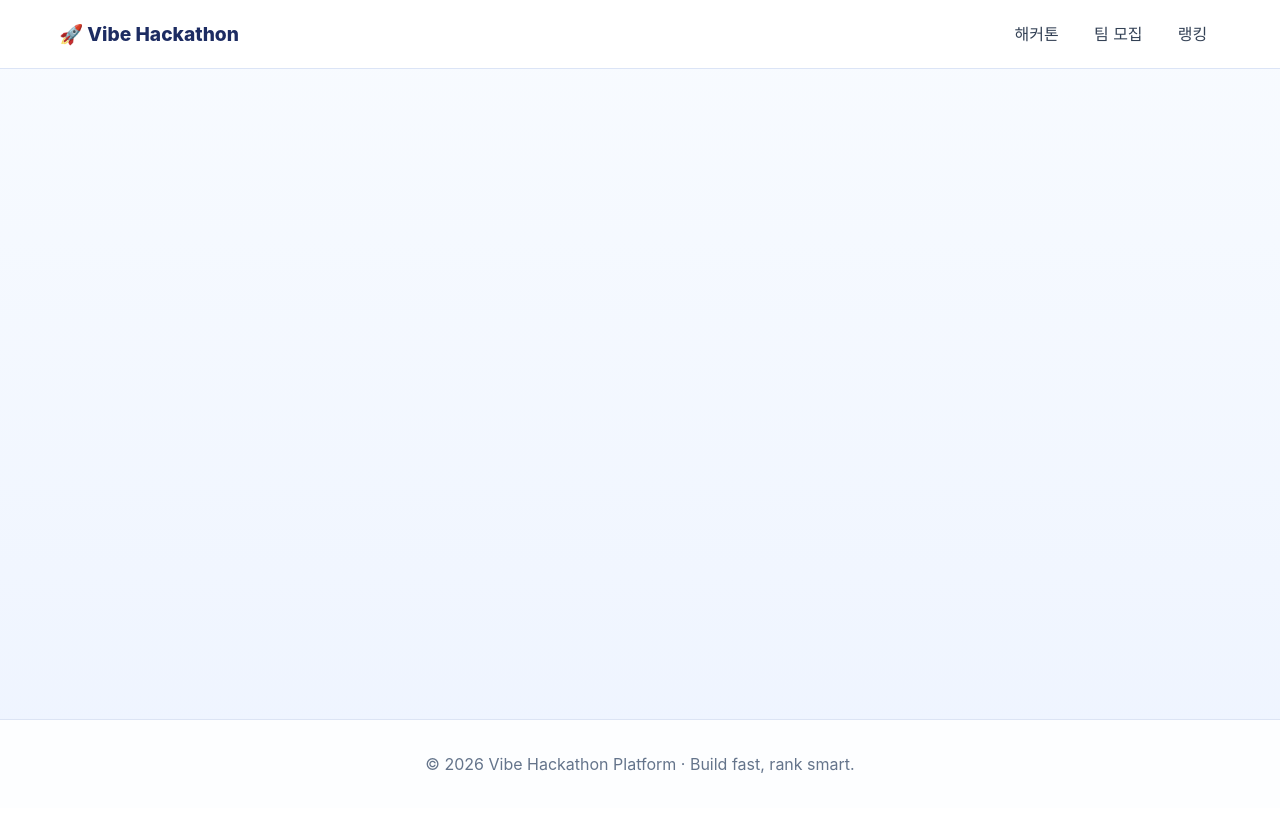
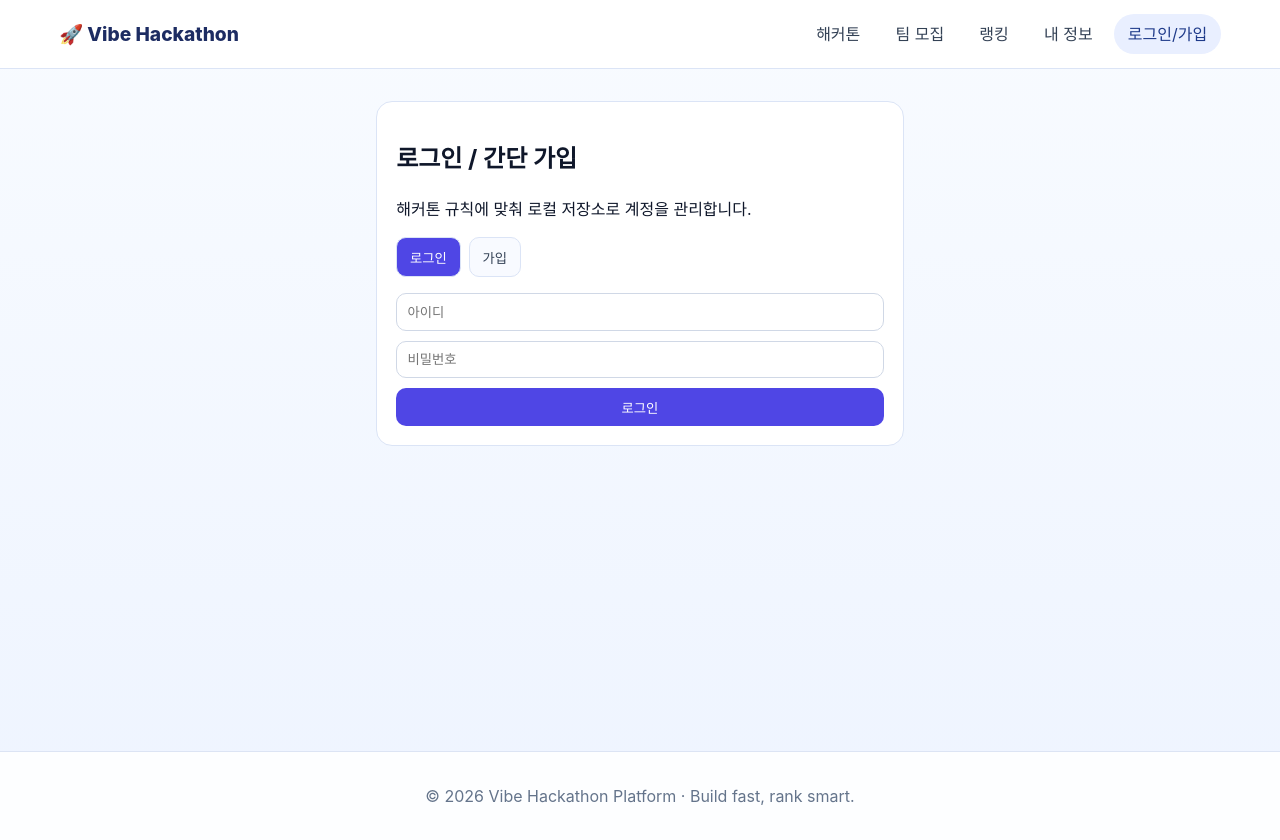
Before and after one commit to kangjung/hackathon-app, a Vue app: page /auth in a window 1280 px wide. Before the commit the page ends 808 px from the top, so only its background shows below. Built offline with nearby package versions, Linux system fonts and the light colour scheme.

Commit message:
feat: add localStorage-based auth and my profile pages

```diff
--- a/src/components/Header.vue
+++ b/src/components/Header.vue
@@ -6,10 +6,26 @@
         <router-link to="/hackathons">해커톤</router-link>
         <router-link to="/camp">팀 모집</router-link>
         <router-link to="/rankings">랭킹</router-link>
+        <router-link to="/me">내 정보</router-link>
+        <router-link v-if="!authStore.isLoggedIn" to="/auth">로그인/가입</router-link>
+        <button v-else class="logout" @click="onLogout">로그아웃</button>
       </div>
     </nav>
   </header>
 </template>
+
+<script setup>
+import { useRouter } from 'vue-router'
+import { useAuthStore } from '../stores/auth'
+
+const router = useRouter()
+const authStore = useAuthStore()
+
+const onLogout = () => {
+  authStore.logout()
+  router.push('/')
+}
+</script>
 
 <style scoped>
 .header {
@@ -22,8 +38,8 @@
 }
 .nav { max-width: 1200px; margin: 0 auto; display: flex; justify-content: space-between; align-items: center; padding: 0.9rem 1.2rem; }
 .logo { font-size: 1.2rem; font-weight: 800; text-decoration: none; color: #1d2c62; }
-.nav-links { display: flex; gap: 0.5rem; }
-.nav-links a { color: #334155; text-decoration: none; padding: 0.48rem 0.85rem; border-radius: 999px; transition: all 0.2s ease; }
-.nav-links a:hover, .nav-links a.router-link-active { color: #1e3a8a; background: #e9efff; }
+.nav-links { display: flex; gap: 0.5rem; align-items: center; }
+.nav-links a, .logout { color: #334155; text-decoration: none; padding: 0.48rem 0.85rem; border-radius: 999px; transition: all 0.2s ease; border: none; background: transparent; font-size: 1rem; cursor: pointer; }
+.nav-links a:hover, .nav-links a.router-link-active, .logout:hover { color: #1e3a8a; background: #e9efff; }
 @media (max-width: 768px) { .nav { flex-direction: column; gap: 0.8rem; } }
 </style>
--- a/src/main.js
+++ b/src/main.js
@@ -3,8 +3,15 @@ import { createPinia } from 'pinia'
 import App from './App.vue'
 import router from './router'
 import './style.css'
+import { useAuthStore } from './stores/auth'
 
 const app = createApp(App)
-app.use(createPinia())
+const pinia = createPinia()
+
+app.use(pinia)
+
+const authStore = useAuthStore(pinia)
+authStore.hydrate()
+
 app.use(router)
 app.mount('#app')
--- a/src/router/index.js
+++ b/src/router/index.js
@@ -4,6 +4,8 @@ import HackathonsList from '../views/HackathonsList.vue'
 import HackathonDetail from '../views/HackathonDetail.vue'
 import Leaderboard from '../views/Leaderboard.vue'
 import Teams from '../views/Teams.vue'
+import Auth from '../views/Auth.vue'
+import MyProfile from '../views/MyProfile.vue'
 
 const routes = [
   { path: '/', component: Home },
@@ -13,7 +15,9 @@ const routes = [
   { path: '/rankings', component: Leaderboard },
   { path: '/teams', component: Teams },
   { path: '/teams/:teamCode', component: Teams, props: true },
-  { path: '/camp', component: Teams }
+  { path: '/camp', component: Teams },
+  { path: '/auth', component: Auth },
+  { path: '/me', component: MyProfile }
 ]
 
 export default createRouter({
--- /dev/null
+++ b/src/stores/auth.js
@@ -0,0 +1,79 @@
+import { computed, ref } from 'vue'
+import { defineStore } from 'pinia'
+
+const USER_STORAGE_KEY = 'vibe-auth-users'
+const SESSION_STORAGE_KEY = 'vibe-auth-session'
+
+const readJson = (key, fallback) => {
+  const raw = localStorage.getItem(key)
+  if (!raw) return fallback
+
+  try {
+    return JSON.parse(raw)
+  } catch {
+    return fallback
+  }
+}
+
+export const useAuthStore = defineStore('auth', () => {
+  const users = ref([])
+  const currentUserId = ref('')
+
+  const hydrate = () => {
+    users.value = Array.isArray(readJson(USER_STORAGE_KEY, [])) ? readJson(USER_STORAGE_KEY, []) : []
+    currentUserId.value = readJson(SESSION_STORAGE_KEY, '') || ''
+  }
+
+  const persist = () => {
+    localStorage.setItem(USER_STORAGE_KEY, JSON.stringify(users.value))
+    localStorage.setItem(SESSION_STORAGE_KEY, JSON.stringify(currentUserId.value))
+  }
+
+  const signup = ({ id, password, nickname, mainPosition }) => {
+    const safeId = id.trim()
+    const exists = users.value.some((user) => user.id === safeId)
+    if (exists) {
+      throw new Error('이미 사용 중인 아이디입니다.')
+    }
+
+    users.value.push({
+      id: safeId,
+      password,
+      nickname: nickname.trim(),
+      mainPosition: mainPosition.trim(),
+      createdAt: new Date().toISOString()
+    })
+    currentUserId.value = safeId
+    persist()
+  }
+
+  const login = ({ id, password }) => {
+    const safeId = id.trim()
+    const user = users.value.find((entry) => entry.id === safeId)
+    if (!user || user.password !== password) {
+      throw new Error('아이디 또는 비밀번호가 올바르지 않습니다.')
+    }
+
+    currentUserId.value = user.id
+    persist()
+  }
+
+  const logout = () => {
+    currentUserId.value = ''
+    persist()
+  }
+
+  const currentUser = computed(() => users.value.find((user) => user.id === currentUserId.value) || null)
+  const isLoggedIn = computed(() => Boolean(currentUser.value))
+
+  return {
+    users,
+    currentUserId,
+    currentUser,
+    isLoggedIn,
+    hydrate,
+    signup,
+    login,
+    logout
+  }
+})
--- /dev/null
+++ b/src/views/Auth.vue
@@ -0,0 +1,78 @@
+<template>
+  <section class="auth">
+    <div class="auth-card">
+      <h1>로그인 / 간단 가입</h1>
+      <p>해커톤 규칙에 맞춰 로컬 저장소로 계정을 관리합니다.</p>
+
+      <div class="tab-row">
+        <button :class="{ active: mode === 'login' }" @click="mode = 'login'">로그인</button>
+        <button :class="{ active: mode === 'signup' }" @click="mode = 'signup'">가입</button>
+      </div>
+
+      <form v-if="mode === 'login'" class="form" @submit.prevent="onLogin">
+        <input v-model="loginForm.id" placeholder="아이디" required />
+        <input v-model="loginForm.password" type="password" placeholder="비밀번호" required />
+        <button type="submit">로그인</button>
+      </form>
+
+      <form v-else class="form" @submit.prevent="onSignup">
+        <input v-model="signupForm.id" placeholder="아이디" required />
+        <input v-model="signupForm.password" type="password" placeholder="비밀번호" required />
+        <input v-model="signupForm.nickname" placeholder="닉네임" required />
+        <input v-model="signupForm.mainPosition" placeholder="주 포지션 (예: Frontend)" required />
+        <button type="submit">가입하고 시작하기</button>
+      </form>
+
+      <p v-if="message" class="message">{{ message }}</p>
+    </div>
+  </section>
+</template>
+
+<script setup>
+import { ref } from 'vue'
+import { useRouter } from 'vue-router'
+import { useAuthStore } from '../stores/auth'
+
+const router = useRouter()
+const authStore = useAuthStore()
+
+const mode = ref('login')
+const message = ref('')
+
+const loginForm = ref({ id: '', password: '' })
+const signupForm = ref({ id: '', password: '', nickname: '', mainPosition: '' })
+
+const onLogin = () => {
+  message.value = ''
+
+  try {
+    authStore.login(loginForm.value)
+    router.push('/me')
+  } catch (err) {
+    message.value = err instanceof Error ? err.message : '로그인에 실패했습니다.'
+  }
+}
+
+const onSignup = () => {
+  message.value = ''
+
+  try {
+    authStore.signup(signupForm.value)
+    router.push('/me')
+  } catch (err) {
+    message.value = err instanceof Error ? err.message : '가입에 실패했습니다.'
+  }
+}
+</script>
+
+<style scoped>
+.auth { max-width: 560px; margin: 2rem auto; padding: 0 1rem; }
+.auth-card { border: 1px solid #dbe4f6; background: #fff; border-radius: 16px; padding: 1.2rem; }
+.tab-row { display: flex; gap: 0.5rem; margin-bottom: 1rem; }
+.tab-row button { border: 1px solid #dbe4f6; background: #f8faff; color: #334155; }
+.tab-row button.active { background: #4f46e5; color: #fff; }
+.form { display: grid; gap: 0.6rem; }
+input { border: 1px solid #d0d8e6; border-radius: 10px; padding: 0.65rem; }
+button { border: none; border-radius: 10px; background: #4f46e5; color: #fff; padding: 0.6rem 0.8rem; cursor: pointer; }
+.message { margin-top: 0.75rem; color: #b91c1c; font-weight: 600; }
+</style>
--- /dev/null
+++ b/src/views/MyProfile.vue
@@ -0,0 +1,98 @@
+<template>
+  <section class="profile">
+    <h1>내 정보</h1>
+
+    <StatusState
+      v-if="!authStore.isLoggedIn"
+      type="empty"
+      message="로그인이 필요합니다. 가입/로그인 후 내 정보를 확인하세요."
+    />
+
+    <template v-else>
+      <div class="card">
+        <p><strong>아이디</strong> {{ authStore.currentUser?.id }}</p>
+        <p><strong>닉네임</strong> {{ authStore.currentUser?.nickname }}</p>
+        <p><strong>주 포지션</strong> {{ authStore.currentUser?.mainPosition }}</p>
+        <p><strong>누적 포인트</strong> {{ myPoints }}점</p>
+        <p><strong>글로벌 랭킹</strong> {{ myRankText }}</p>
+      </div>
+
+      <div class="grid">
+        <article>
+          <h3>참가 중인 팀</h3>
+          <ul v-if="myTeams.length">
+            <li v-for="team in myTeams" :key="team.code">{{ team.name }} ({{ team.code }})</li>
+          </ul>
+          <p v-else>아직 내가 만든 팀이 없습니다.</p>
+        </article>
+
+        <article>
+          <h3>참가 해커톤</h3>
+          <ul v-if="myHackathons.length">
+            <li v-for="hackathon in myHackathons" :key="hackathon.slug">
+              <router-link :to="`/hackathons/${hackathon.slug}`">{{ hackathon.title }}</router-link>
+            </li>
+          </ul>
+          <p v-else>아직 연결된 해커톤이 없습니다.</p>
+        </article>
+      </div>
+    </template>
+  </section>
+</template>
+
+<script setup>
+import { computed, onMounted } from 'vue'
+import { useAuthStore } from '../stores/auth'
+import { useHackathonStore } from '../stores/hackathon'
+import StatusState from '../components/StatusState.vue'
+
+const authStore = useAuthStore()
+const hackathonStore = useHackathonStore()
+
+onMounted(() => {
+  hackathonStore.loadData()
+})
+
+const myTeams = computed(() => {
+  const nickname = authStore.currentUser?.nickname
+  if (!nickname) return []
+
+  return hackathonStore.teams.filter((team) => {
+    const owner = team.ownerNickname || ''
+    return owner === nickname
+  })
+})
+
+const myHackathons = computed(() => {
+  const slugSet = new Set(myTeams.value.map((team) => team.hackathonSlug).filter(Boolean))
+  return hackathonStore.hackathons.filter((hackathon) => slugSet.has(hackathon.slug))
+})
+
+const myPoints = computed(() => {
+  const nickname = authStore.currentUser?.nickname
+  if (!nickname) return 0
+
+  const rankRow = hackathonStore.getGlobalRankings('all').find((row) => row.nickname === nickname)
+  return rankRow?.points || 0
+})
+
+const myRankText = computed(() => {
+  const nickname = authStore.currentUser?.nickname
+  if (!nickname) return '-'
+
+  const ranking = hackathonStore.getGlobalRankings('all')
+  const rankIndex = ranking.findIndex((row) => row.nickname === nickname)
+  return rankIndex >= 0 ? `${rankIndex + 1}위` : '랭킹 없음'
+})
+</script>
+
+<style scoped>
+.profile { max-width: 900px; margin: 2rem auto; padding: 0 1rem; }
+.card { border: 1px solid #dbe4f6; border-radius: 14px; background: #fff; padding: 1rem; }
+.card p { margin: 0.35rem 0; }
+.grid { margin-top: 1rem; display: grid; grid-template-columns: repeat(2, minmax(0, 1fr)); gap: 0.85rem; }
+article { border: 1px solid #e2e8f0; border-radius: 14px; padding: 0.9rem; background: #fff; }
+ul { margin: 0; padding-left: 1rem; }
+a { color: #4338ca; text-decoration: none; }
+@media (max-width: 768px) { .grid { grid-template-columns: 1fr; } }
+</style>
--- a/src/views/Teams.vue
+++ b/src/views/Teams.vue
@@ -97,10 +97,12 @@
 import { computed, onMounted, ref } from 'vue'
 import { useRoute } from 'vue-router'
 import { useHackathonStore } from '../stores/hackathon'
+import { useAuthStore } from '../stores/auth'
 import StatusState from '../components/StatusState.vue'
 
 const store = useHackathonStore()
 const route = useRoute()
+const authStore = useAuthStore()
 const showForm = ref(false)
 const positionOptions = ['Frontend', 'Backend', 'Fullstack', 'AI/ML', 'Designer', 'PM']
 
@@ -144,6 +146,11 @@ const removePosition = (index) => {
 }
 
 const createTeam = () => {
+  if (!authStore.isLoggedIn) {
+    alert('팀 생성은 로그인 후 가능합니다.')
+    return
+  }
+
   const positions = newTeam.value.positions
     .map((position) => ({
       role: position.role === '기타' ? position.customRole.trim() : position.role,
@@ -154,6 +161,7 @@ const createTeam = () => {
   store.addTeam({
     code: `team-${Date.now().toString().slice(-6)}`,
     ...newTeam.value,
+    ownerNickname: authStore.currentUser?.nickname || '',
     positions,
     lookingFor: positions.map((position) => `${position.role} ${position.count}명`).join(', ')
   })
```
